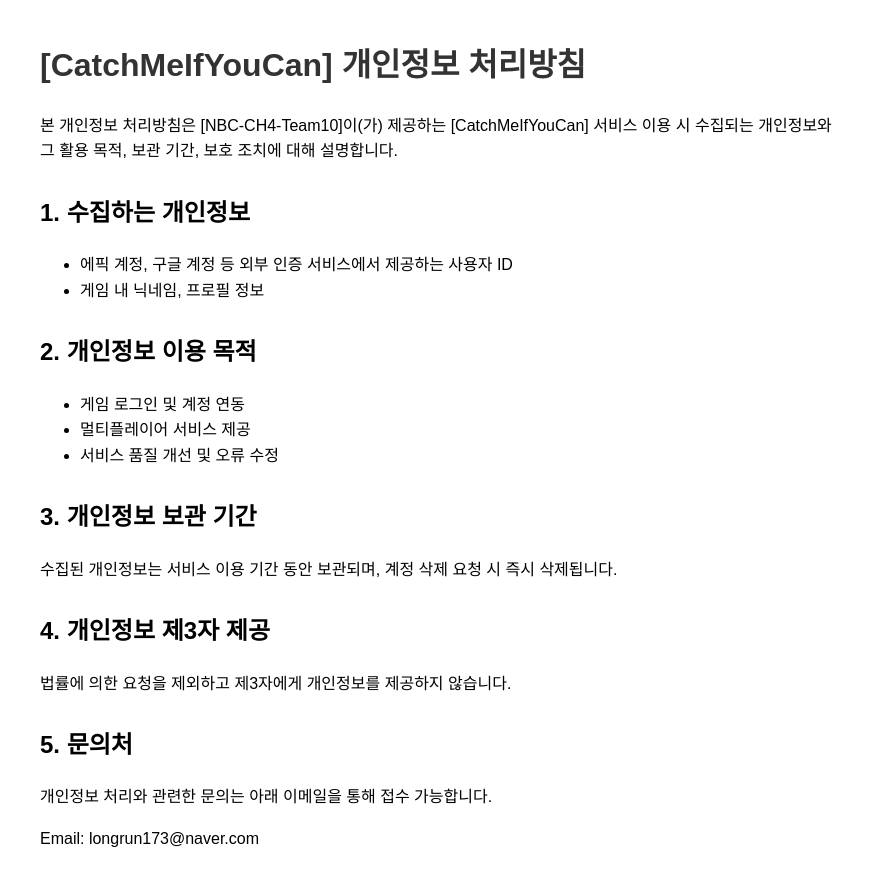
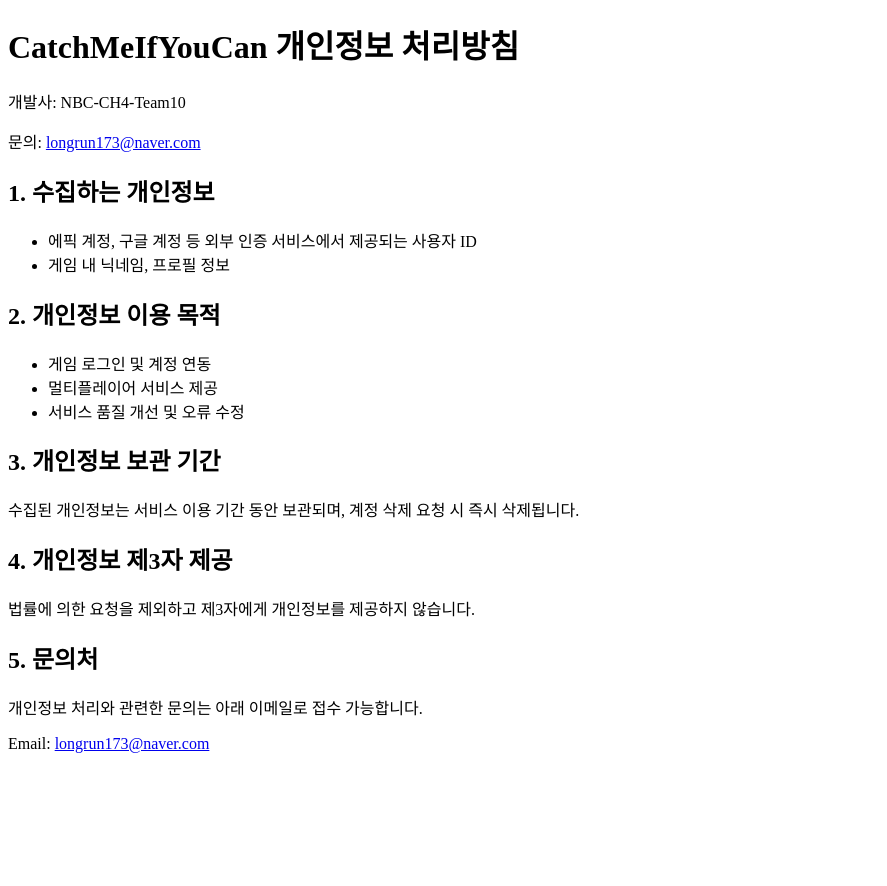
Before and after one commit to GKH-a/gkh-a.github.io, a plain HTML site: page privacy.html in a window 1280 px wide. Shown: the whole page, without its empty margins (0-887 px from the left). After the commit the page ends 800 px from the top, so only its background shows below. Drawn offline with Linux system fonts and the light colour scheme.

Commit message:
Update privacy.html

```diff
--- a/privacy.html
+++ b/privacy.html
@@ -2,29 +2,16 @@
 <html lang="ko">
 <head>
     <meta charset="UTF-8">
-  <title>개인정보 처리방침</title>
-  <style>
-    body {
-      font-family: Arial, sans-serif;
-      line-height: 1.6;
-      margin: 40px;
-      max-width: 800px;
-    }
-    h1 {
-      color: #333;
-    }
-    h2 {
-      margin-top: 30px;
-    }
-  </style>
+    <title>CatchMeIfYouCan - 개인정보 처리방침</title>
 </head>
 <body>
-  <h1>[CatchMeIfYouCan] 개인정보 처리방침</h1>
-  <p>본 개인정보 처리방침은 [NBC-CH4-Team10]이(가) 제공하는 [CatchMeIfYouCan] 서비스 이용 시 수집되는 개인정보와 그 활용 목적, 보관 기간, 보호 조치에 대해 설명합니다.</p>
+    <h1>CatchMeIfYouCan 개인정보 처리방침</h1>
+    <p>개발사: NBC-CH4-Team10</p>
+    <p>문의: <a href="mailto:longrun173@naver.com">longrun173@naver.com</a></p>
 
     <h2>1. 수집하는 개인정보</h2>
     <ul>
-    <li>에픽 계정, 구글 계정 등 외부 인증 서비스에서 제공하는 사용자 ID</li>
+        <li>에픽 계정, 구글 계정 등 외부 인증 서비스에서 제공되는 사용자 ID</li>
         <li>게임 내 닉네임, 프로필 정보</li>
     </ul>
 
@@ -42,7 +29,7 @@
     <p>법률에 의한 요청을 제외하고 제3자에게 개인정보를 제공하지 않습니다.</p>
 
     <h2>5. 문의처</h2>
-  <p>개인정보 처리와 관련한 문의는 아래 이메일을 통해 접수 가능합니다.</p>
-  <p>Email: longrun173@naver.com</p>
+    <p>개인정보 처리와 관련한 문의는 아래 이메일로 접수 가능합니다.</p>
+    <p>Email: <a href="mailto:longrun173@naver.com">longrun173@naver.com</a></p>
 </body>
 </html>
```
Lines whose indentation alone changed are shown as unchanged.
